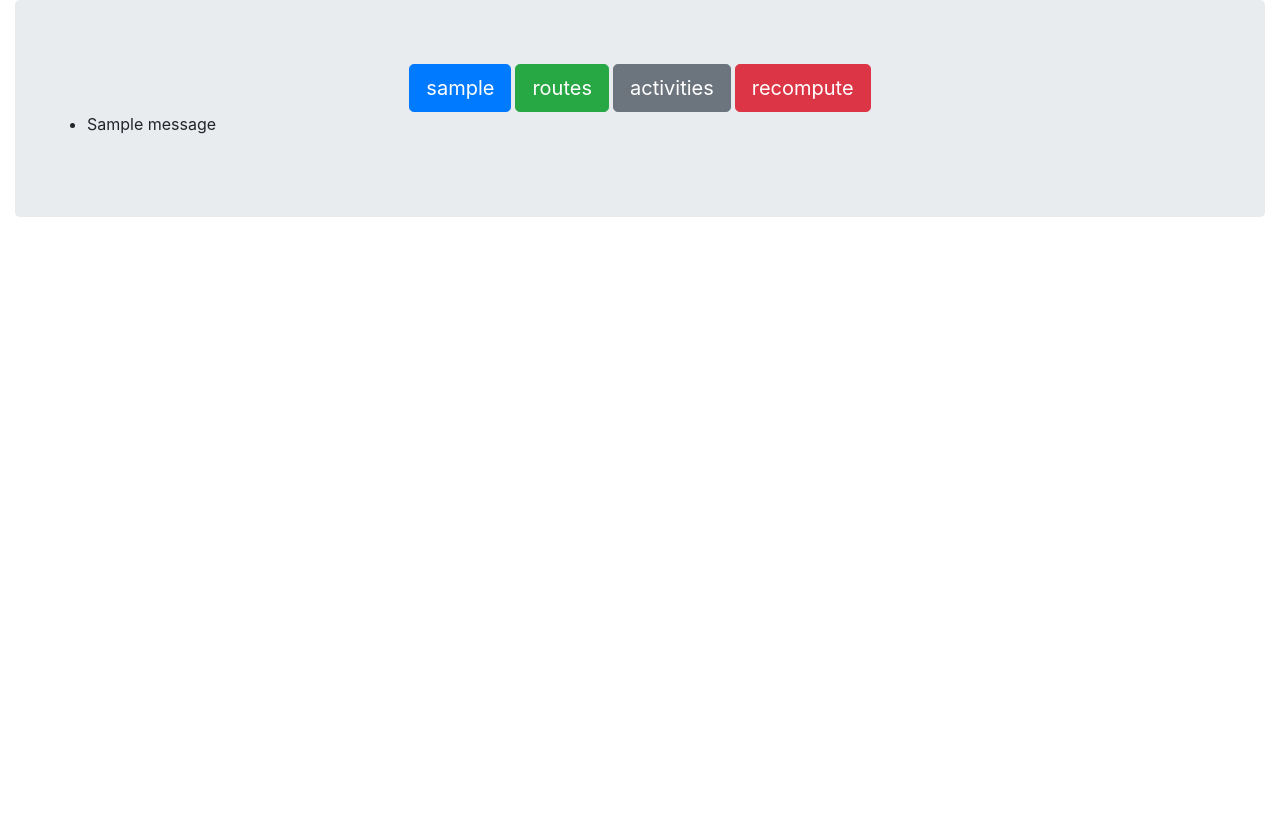
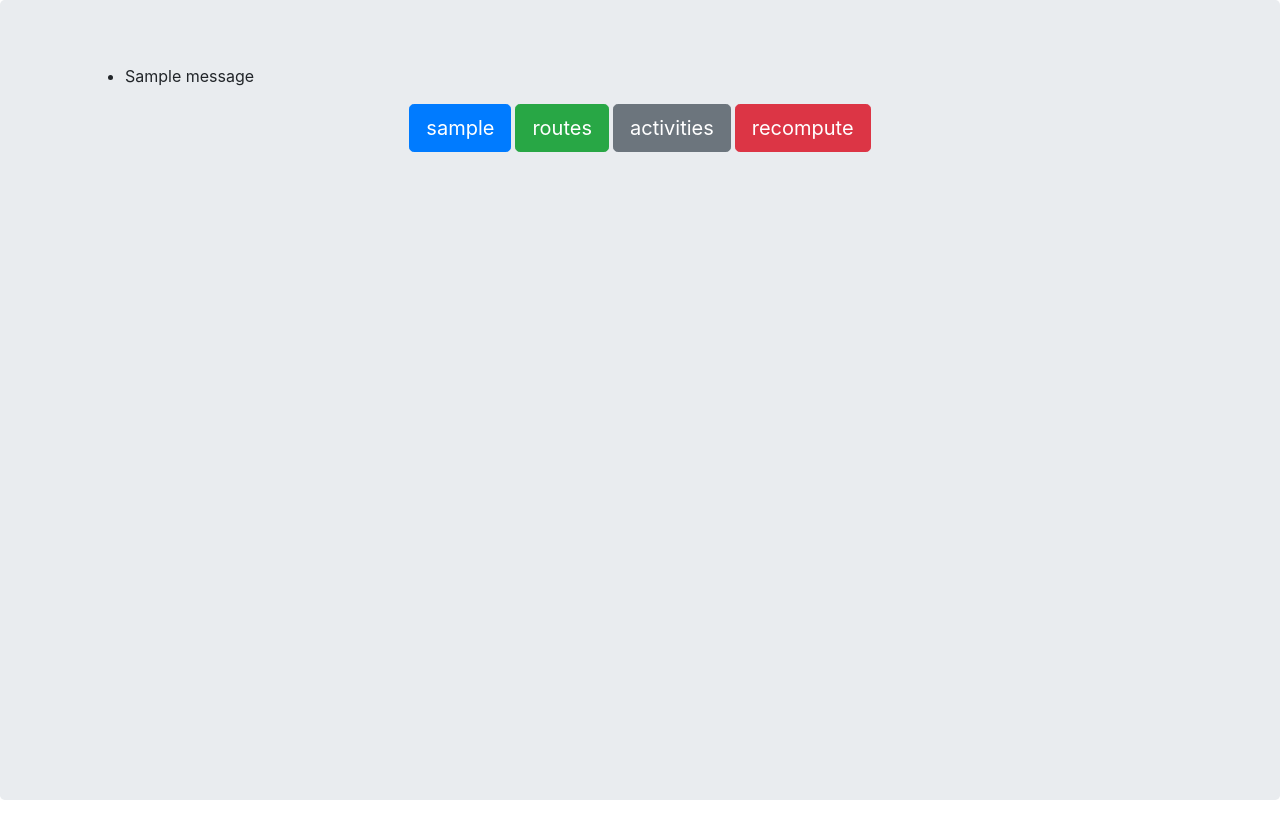
Before and after one commit to volodymyrss/strava-trail-analyze, a Flask app: template app/templates/index.html in a window 1280 px wide. Before the commit the page ends 217 px from the top, so only its background shows below. Run offline with Flask 2, Linux system fonts and the light colour scheme; the template is opened without the code that fills it: most values are stand-ins (such as "Sample title", 1, 10 or a date in 2020); one stand-in notice (Sample message) is shown; some libraries are stand-ins or nearby versions.

Commit message:
nicer layout

```diff
--- a/app/templates/layout.html
+++ b/app/templates/layout.html
@@ -7,6 +7,9 @@
             color: #a0a0a0;
             max-width: 500px;
         }
+        .jumbotron{
+                height: 100vh;
+        }
       </style>
     </head>
     <body>
@@ -14,8 +17,18 @@
             <h1>Trail running routes</h1>
             Some more advanced analysis of strava <b>trail running routes</b> including rather useful predictions for <b>route moving time</b> and assesment of <b>possible difficulties</b>
         </div> -->
-        <div class="container-fluid">
         <div class="jumbotron">
+          <div class="container">
+
+            {% with messages = get_flashed_messages() %}
+            {% if messages %}
+            <ul class=flashes>
+                {% for message in messages %}
+                <li>{{ message }}</li>
+                {% endfor %}
+            </ul>
+            {% endif %}
+            {% endwith %}
 
             <div class="row align-self-center justify-content-center">
                 <div class="col-8 d-flex align-items-center justify-content-center">
@@ -34,22 +47,13 @@
                 </div>
             </div>
 
-        {% with messages = get_flashed_messages() %}
-        {% if messages %}
-        <ul class=flashes>
-            {% for message in messages %}
-            <li>{{ message }}</li>
-            {% endfor %}
-        </ul>
-        {% endif %}
-        {% endwith %}
-
-        <div class="row align-self-center justify-content-md-center">
+            <div class="row align-self-center">
                 <div class="col">
                 {% block content %}
                 {% endblock content %}
                 </div>
             </div>
+
           </div>
         </div>
 
--- a/app/templates/routes.html
+++ b/app/templates/routes.html
@@ -40,7 +40,7 @@
 {% endfor %}
 </table>
 </div>
-'><img src="/images/bar/{{ route.analysis.modes_string }}"></img></a>
+'><img class="img-responsive" src="/images/bar/{{ route.analysis.modes_string }}"></img></a>
             </tr>
           {% endfor %}
           </tbody>
--- a/app/trailsapp/__init__.py
+++ b/app/trailsapp/__init__.py
@@ -90,10 +90,7 @@ def unauthorized(exception):
 
 @app.route("/")
 def root():
-    athlete = get_athlete()
-    return render_template("index.html", user_name=athlete['firstname'], auth_url=get_auth_url())
-
-
+    return redirect(url_for("routes"))
 
 def fetch_activity_streams(activity):
     client = get_swagger()
```
Lines whose indentation alone changed are shown as unchanged.
